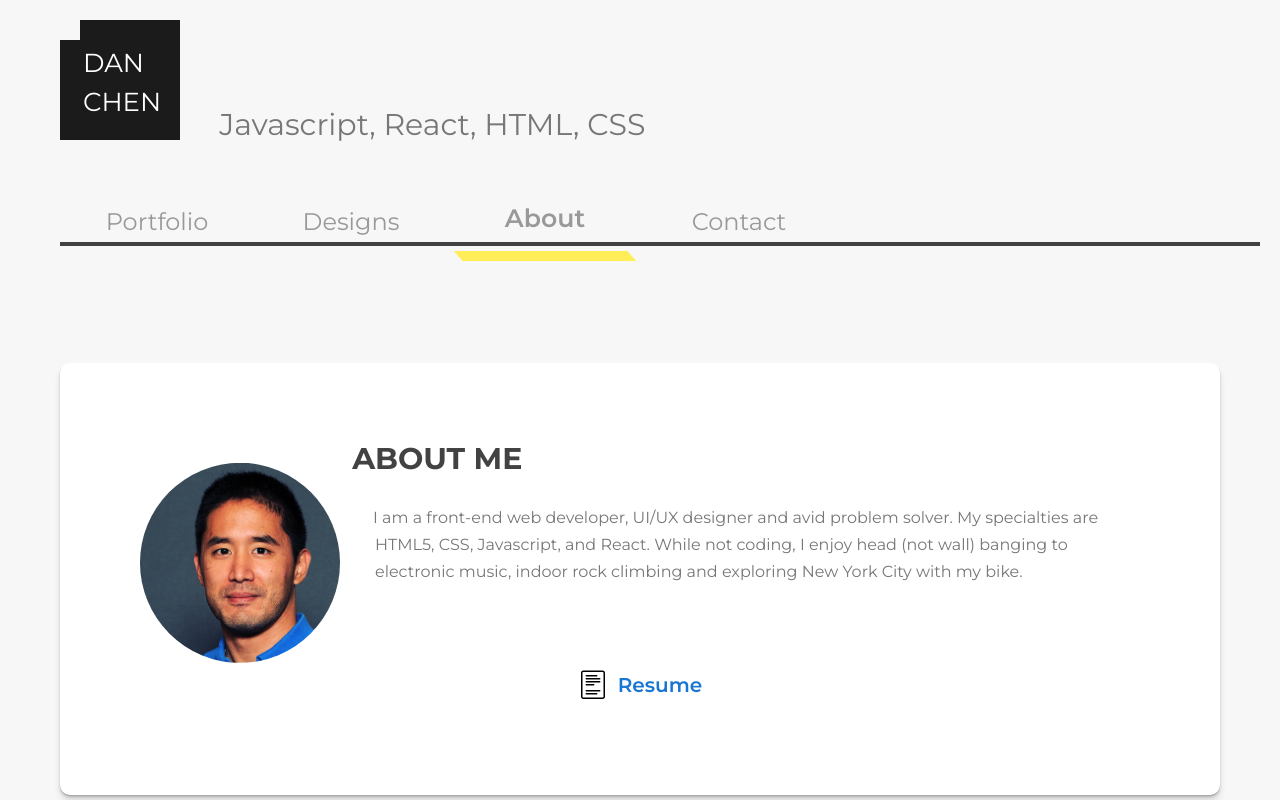
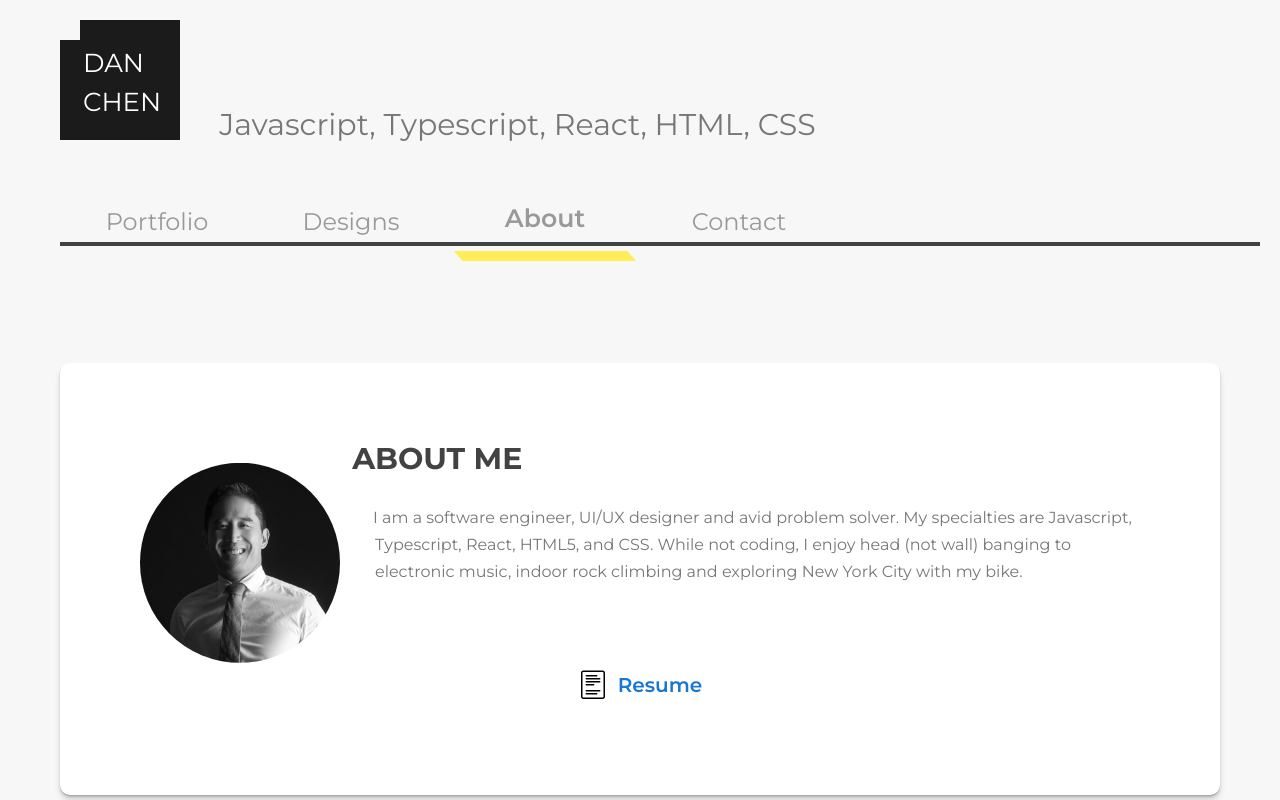
Before and after one commit to danchen4/portfolio, a React (Create React App) app: page /about in a window 1280 px wide. Built offline with nearby package versions, Linux system fonts and the light colour scheme.

Commit message:
profile pic, resume, headlines

```diff
--- a/src/components/Header.tsx
+++ b/src/components/Header.tsx
@@ -8,7 +8,7 @@ export const Header = () => {
         <Logo />
       </div>
       <div className="Header__text">
-        <p>Javascript, React, HTML, CSS</p>
+        <p>Javascript, Typescript, React, HTML, CSS</p>
       </div>
       <div className="Header__link"></div>
       {/* <a className="Header__link" href="https://github.com/danchen4">
--- a/src/constants/about.ts
+++ b/src/constants/about.ts
@@ -1,2 +1,2 @@
 export const ABOUT_ME =
-  'I am a front-end web developer, UI/UX designer and avid problem solver.  My specialties are HTML5, CSS, Javascript, and React.  While not coding, I enjoy head (not wall) banging to electronic music, indoor rock climbing and exploring New York City with my bike.  ';
+  'I am a software engineer, UI/UX designer and avid problem solver.  My specialties are Javascript, Typescript, React, HTML5, and CSS.  While not coding, I enjoy head (not wall) banging to electronic music, indoor rock climbing and exploring New York City with my bike.';
--- a/src/constants/portfolio.ts
+++ b/src/constants/portfolio.ts
@@ -77,7 +77,7 @@ export const PORTFOLIO_PROJECTS: Project[] = [
     imageId: calculatorGIF,
     previewLink: 'https://codepen.io/danchen4/pen/oNXQQGZ',
     description:
-      'A simple calculator that allows you to save up to four variables built using vanilla Javascript.',
+      'Simple calculator that allows you to save up to four variables built with vanilla Javascript.',
     githubLink: 'https://github.com/danchen4/SimpleCalculator',
     tags: ['Javascript', 'ES6'],
   },
--- a/src/container/About.tsx
+++ b/src/container/About.tsx
@@ -1,5 +1,6 @@
 import React from 'react';
-import profile from '../assets/linkedin.png';
+import profile1 from '../assets/linkedin.png';
+import profile2 from '../assets/linkedin.jpg';
 import resume from '../assets/DanChenResume.pdf';
 import document from '../assets/0217-document.svg';
 
@@ -13,7 +14,7 @@ export const About = (props: Props) => {
     <div className="About">
       <div className="About__story">
         <div className="About__shape">
-          <img className="About__img" src={profile} alt="profile" />
+          <img className="About__img" src={profile2} alt="profile" />
         </div>
         <div className="About__text">
           <h3 className="heading-tertiary u-mbot-xs">About Me</h3>
```
Also changed, not shown: src/assets/linkedin.jpg (added), 1 other file (tests, documents, lock files or other folders).
